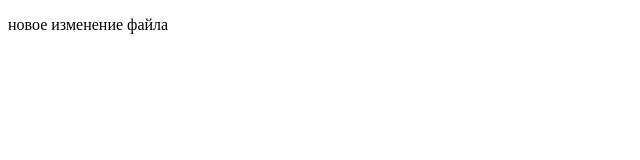
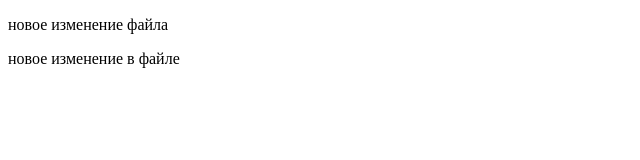
Before and after one commit to evsrkn/site, a plain HTML site: page index.html in a window 1280 px wide. Shown: the whole page, without its empty margins (0-640 px from the left). Drawn offline with Linux system fonts and the light colour scheme.

Commit message:
second commit

```diff
--- a/index.html
+++ b/index.html
@@ -6,5 +6,6 @@
 </head>
 <body>
 	<p>новое изменение файла</p>
+	<p>новое изменение в файле </p>
 </body>
 </html>
```
